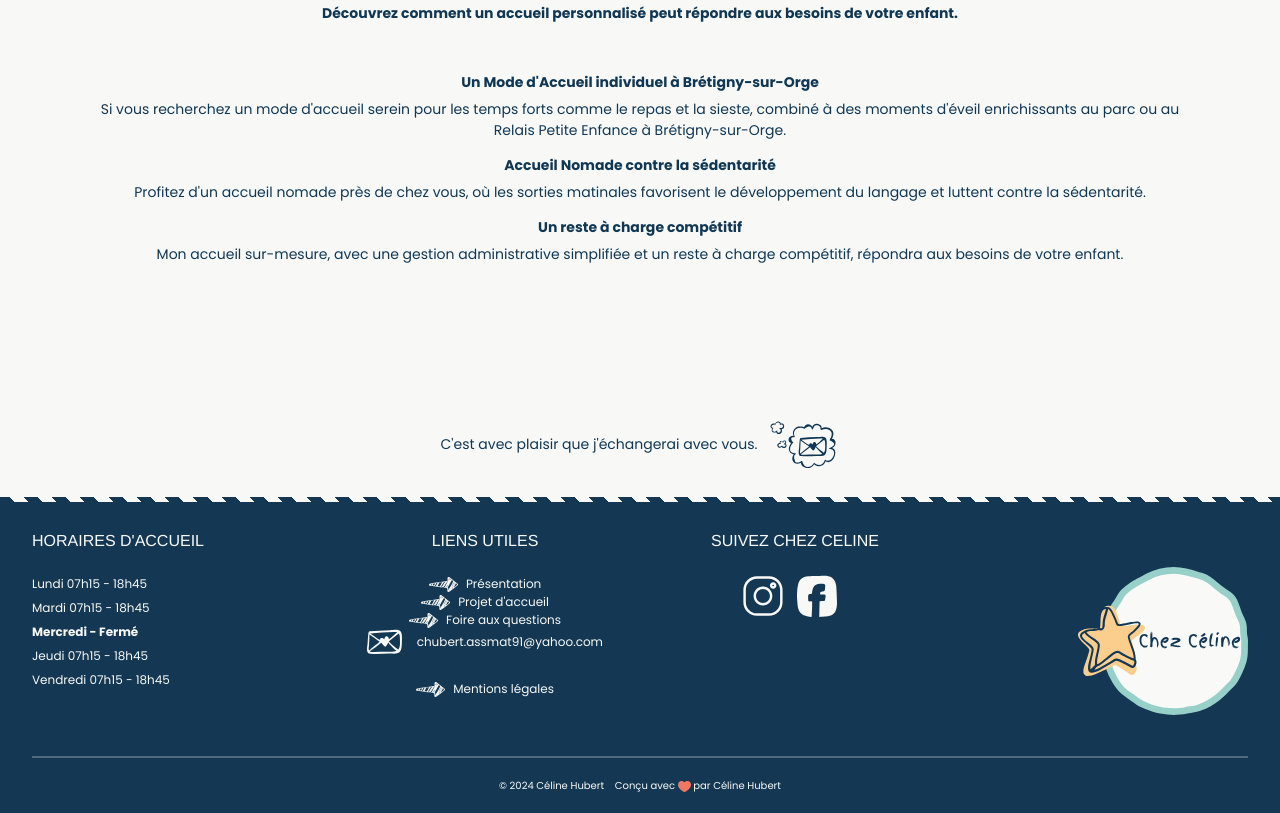
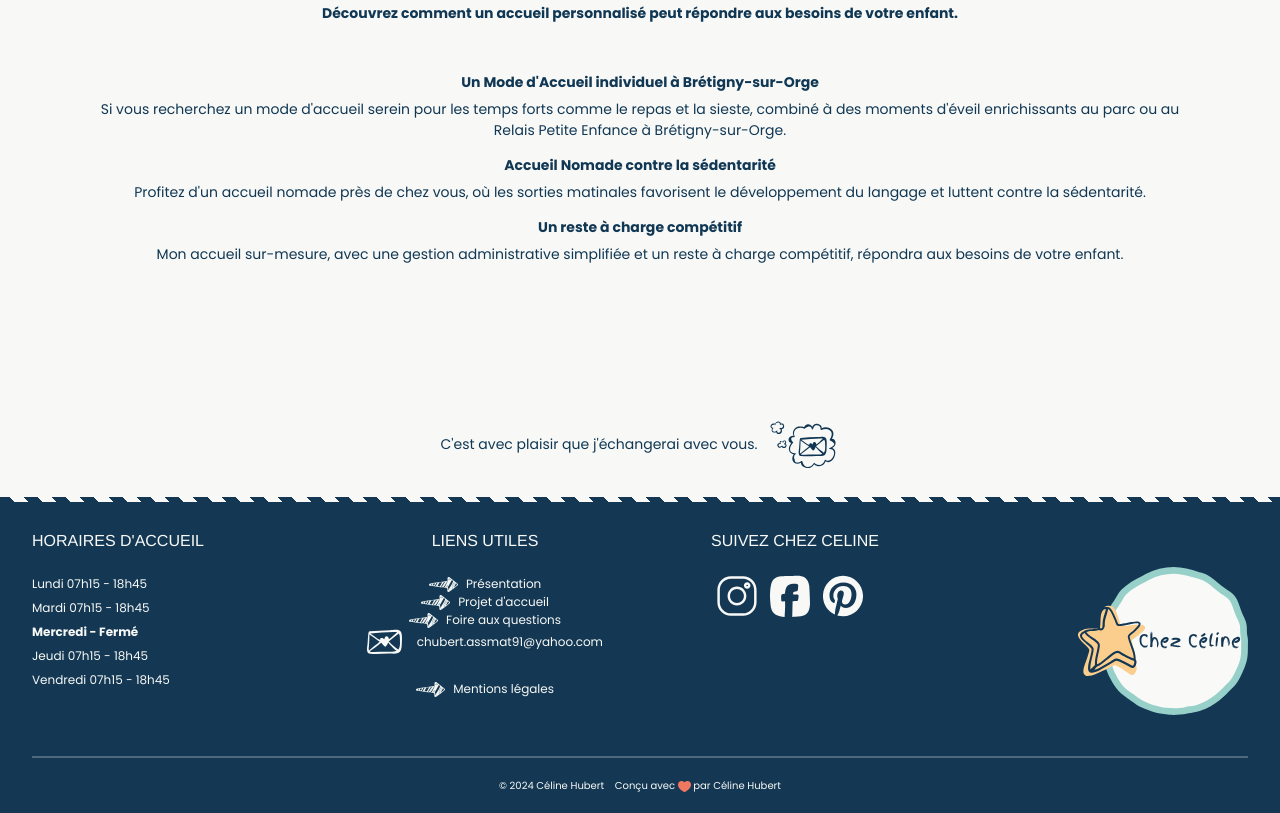
Before and after one commit to Celinahub/audit-sauvegarde-blog-assmat-eleventy, an Eleventy site: page index.njk in a window 1280 px wide. Shown: the part 6216-7029 px from the top of the page. Built offline with nearby package versions, Linux system fonts and the light colour scheme; Eleventy itself is replaced by a stand-in of ours; files that its build step writes are made by us from their sources; files whose address does not match are found by name; a web font is replaced by a local one.

Commit message:
ajout icone pinterest pied de page

```diff
--- a/_includes/layouts/widget/footer.njk
+++ b/_includes/layouts/widget/footer.njk
@@ -75,6 +75,9 @@
             <a href="https://www.facebook.com/people/Assistante-maternelle-agr%C3%A9%C3%A9e-chez-C%C3%A9line/61568196129740" target="_blank">
                 <img src="/images/pied-page/social-facebook-bretigny.svg" class="social-icons" alt="Page Facebook de Céline Hubert, assistante maternelle à Brétigny-sur-Orge" loading="lazy">
             </a>
+             <a href="https://fr.pinterest.com/chubert91assmat/_profile/" target="_blank">
+                <img src="/images/pied-page/social-pinterest-bretigny.svg" class="social-icons" alt="Page Pinterest de Céline Hubert, assistante maternelle à Brétigny-sur-Orge" loading="lazy">
+            </a>
         </li>
     </ul>
 </div>
```
